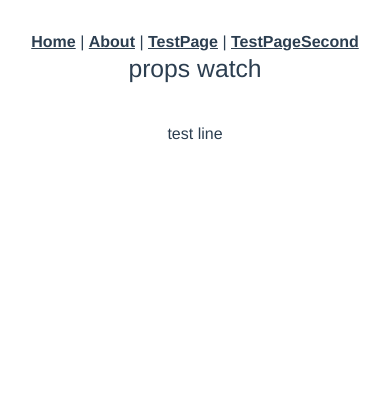
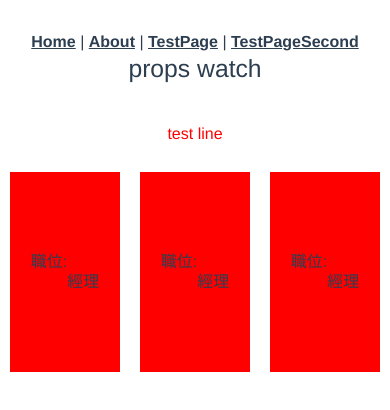
Before and after one commit to because-hung/Work-Cli-Vue3, a Vue app: page /testInter in a window 390 px wide. Shown: the top 410 px of the page. Built offline with nearby package versions, Linux system fonts and the light colour scheme.

Commit message:
update: 分類功能

```diff
--- a/src/router/index.js
+++ b/src/router/index.js
@@ -5,13 +5,21 @@ import TestPage from '../views/TestPage.vue'
 import funcPage from '../views/funcView.vue'
 import TestPageSecond from '../views/TestPageSecond.vue'
 import uiTest from '../views/uiTest.vue'
-import eChart from '../views/eChart.vue'
+import eChart from '../views/func/eChart.vue'
+import testInter from '../views/testInter.vue'
+/* 切版 */
+import SassUi from '../views/UI/SassUi.vue'
 
 const routes = [
   {
     path: '/',
     name: 'home',
     component: HomeView
+  },
+  {
+    path: '/testInter',
+    name: 'testInter',
+    component: testInter
   },
   {
     path: '/testb',
@@ -39,7 +47,7 @@ const routes = [
     component: uiTest
   },
   {
-    path: '/chart',
+    path: '/echart',
     name: 'chart',
     component: eChart
   },
@@ -50,6 +58,12 @@ const routes = [
     // this generates a separate chunk (about.[hash].js) for this route
     // which is lazy-loaded when the route is visited.
     component: () => import(/* webpackChunkName: "about" */ '../views/AboutView.vue')
+  },
+  /* UI */
+  {
+    path: '/sassui',
+    name: 'sassui',
+    component: SassUi
   }
 ]
 
--- a/src/store/index.js
+++ b/src/store/index.js
@@ -3,11 +3,12 @@ import { createStore } from 'vuex'
 export default createStore({
   state: { // 創造狀態 跟改值的動作
     statusS: false, // 創造狀態
-    statusA: false
+    statusA: false,
+    statusV: 0
   },
-  // getters: {
-  //   statusV: (state) => state.statusS //可以 return 狀態
-  // },
+  getters: {
+    statusV: (state) => state.statusV // 可以 return 狀態
+  },
   mutations: { // 更改status值 傳給computed
     setStatus (state, payload) {
       state.statusS = payload
--- a/src/views/AboutView.vue
+++ b/src/views/AboutView.vue
@@ -36,6 +36,8 @@
 import { onMounted, reactive, ref } from 'vue'
 import axios from 'axios'
 import { fetchFakeApi } from '../../api/fakeApi'
+
+// slide animated 動畫
 
 const data = ref([])
 const anFlag = ref(0)
--- a/src/views/HomeView.vue
+++ b/src/views/HomeView.vue
@@ -9,7 +9,7 @@
 <script>
 // @ is an alias to /src
 import HelloWorld from '@/components/HelloWorld.vue'
-import eChart from '@/views/eChart.vue'
+import eChart from '@/views/func/eChart.vue'
 
 export default {
   name: 'HomeView',
--- a/src/views/TestPage.vue
+++ b/src/views/TestPage.vue
@@ -164,6 +164,7 @@ export default {
     SwiperSlide
   },
   setup () {
+    // swiper, computed(for data)
     const testNum = ref(1)
     const alertG = (val) => {
       alert('success! ' + val)
--- /dev/null
+++ b/src/views/UI/SassUi.vue
@@ -0,0 +1,66 @@
+<template>
+    <div>
+        <div class="p f-1 color-20 text-primary">hello World</div>
+        <div class="p f-2 color-40">hello World</div>
+        <div class="p f-3 color-60 text-success">hello World</div>
+        <div class="p f-4 color-80">hello World</div>
+        <div class="p f-5 color-100">hello World</div>
+        <div class="p f-6 text-warning">hello World</div>
+    </div>
+</template>
+<script>
+export default {
+}
+</script>
+<style lang="scss">
+/* for */
+
+/* 用 through 到 max 值 結束 */
+
+$max: 6;
+@for $i from 1 through $max {
+  .f-#{$i} {
+    font-size: ($max - $i + 1) * 10px;
+  }
+}
+
+/* while */
+
+$color: #000000;
+$amount: 20;
+@while $amount <= 100 {
+  .color-#{$amount} {
+    background-color: lighten($color, $amount * 1%);
+  }
+  $amount: $amount + 20;
+}
+
+/* if */
+$device: mobile;
+
+p {
+  @if $device == desktop {
+    font-size: 1.5rem;
+  } @else if $device == pad {
+    font-size: 1.25rem;
+  } @else {
+    font-size: 1rem;
+  }
+  color: red;
+}
+
+/* map */
+
+$theme-colors: (
+  primary: #0000ff,
+  success: #008000,
+  warning: #ffff00,
+  danger: #ff0000,
+);
+
+@each $key, $value in $theme-colors {
+  .text-#{$key} {
+    color: $value;
+  }
+}
+</style>
--- a/src/views/funcView.vue
+++ b/src/views/funcView.vue
@@ -4,7 +4,7 @@
     <button class="btn" @click="getResult()">click me</button>
     <button class="btn" @click="getReset">reset</button>
     <ul>
-      <li v-for="(num, i) in data.column" :key="i" :class="{'same': i+1 == num}">{{i + 1}} 號 ----- 送給 ----- {{num}} 號</li>
+      <li v-for="(num, i) in data.column" :key="i" :class="{'same': i+1 == num}">{{i + 1}} 號 ----- 順序 ----- {{num}} </li>
     </ul>
   </div>
 </template>
@@ -13,6 +13,7 @@ import api from '../../api/list.json'
 import { reactive, ref } from '@vue/reactivity'
 export default {
   setup () {
+    // 抽籤程式
     const data = reactive({
       column: []
     })
--- /dev/null
+++ b/src/views/testInter.vue
@@ -0,0 +1,68 @@
+<template>
+  <div class="outer1">
+    <div class="box1"><span>職位:</span><span>經理</span></div>
+    <div class="box1"><span>職位:</span><span>經理</span></div>
+    <div class="box1"><span>職位:</span><span>經理</span></div>
+  </div>
+</template>
+<script>
+import { reactive, ref, computed } from 'vue'
+import { useStore } from 'vuex'
+export default {
+  setup () {
+    const user = reactive({
+      name: 'Mike',
+      age: '12',
+      tel: '0910xxxxxx'
+    })
+
+    const counter = ref(0)
+
+    const clickBox = function () {
+      console.log(counter.value + 1)
+      console.log(user)
+    }
+    console.log(user)
+    console.log(user.name)
+    const store = useStore()
+    console.log('1', store.state.statusS)
+
+    const statusX = computed(() => store.state.statusS)
+    console.log('1 com', statusX.value)
+
+    const statusVV = computed(() => store.getters.statusV)
+
+    console.log('1 com VV', statusVV.value)
+    return {
+      user,
+      counter,
+      clickBox
+    }
+  }
+}
+</script>
+<style lang="scss">
+.box1{
+  width: 200px;
+  height: 200px;
+  background: red;
+  margin: 10px;
+  span{
+    line-height: 200px;
+    &:nth-of-type(odd){
+      position: relative;
+      top: -10px;
+    }
+    &:nth-of-type(even){
+      position: relative;
+      top: 10px;
+    }
+  }
+}
+
+@media (max-width: 769px) {
+  .outer1{
+    display: flex;
+  }
+}
+</style>
--- a/src/views/uiTest.vue
+++ b/src/views/uiTest.vue
@@ -44,7 +44,7 @@
 import { reactive, ref, getCurrentInstance, onMounted } from 'vue'
 export default {
   setup () {
-  // RegExp
+  // RegExp 驗證, 視窗 click 任意處點擊關掉
     const rex1 = /^[A-Za-z\d]{6,12}$/
     // (?![0-9]+$)
     // 断言此位置之后，字符串结尾之前，所有的字符不能全部由数字组成
```
Also changed, not shown: src/views/func/eChart.vue (renamed from src/views/eChart.vue).
